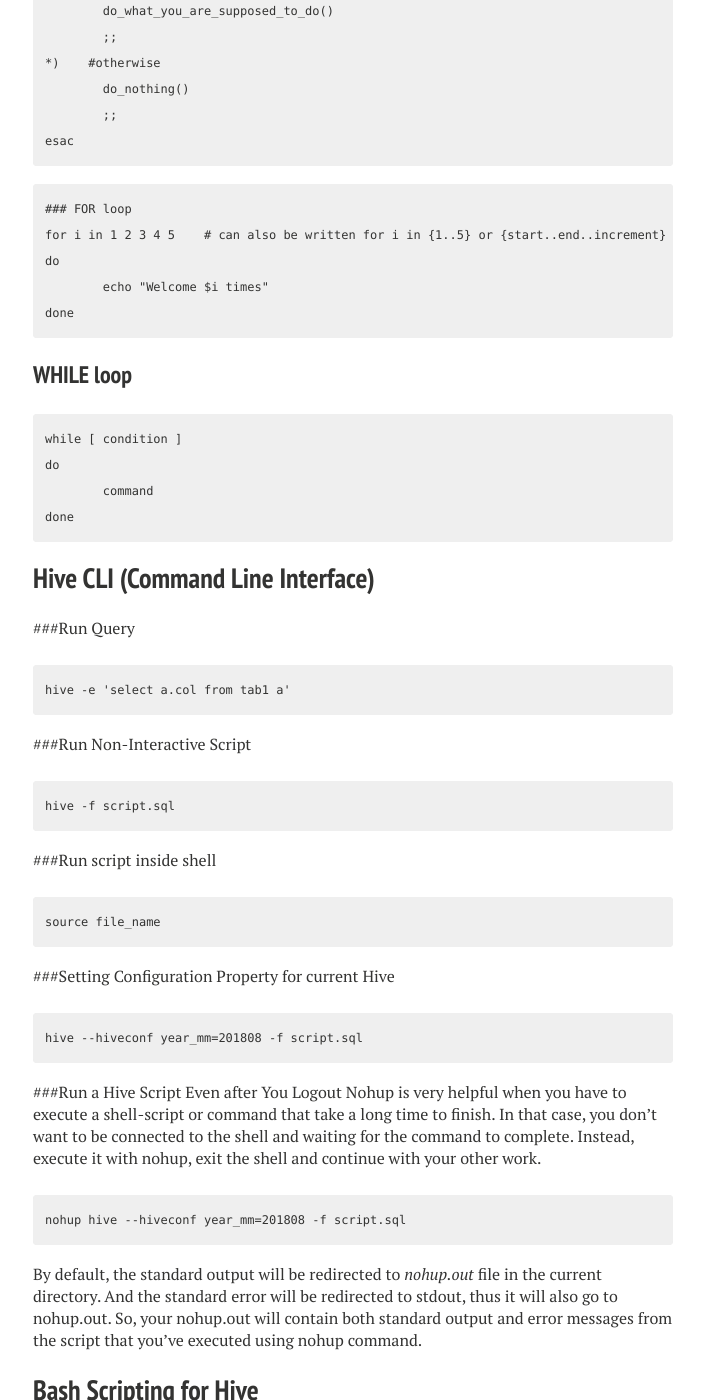
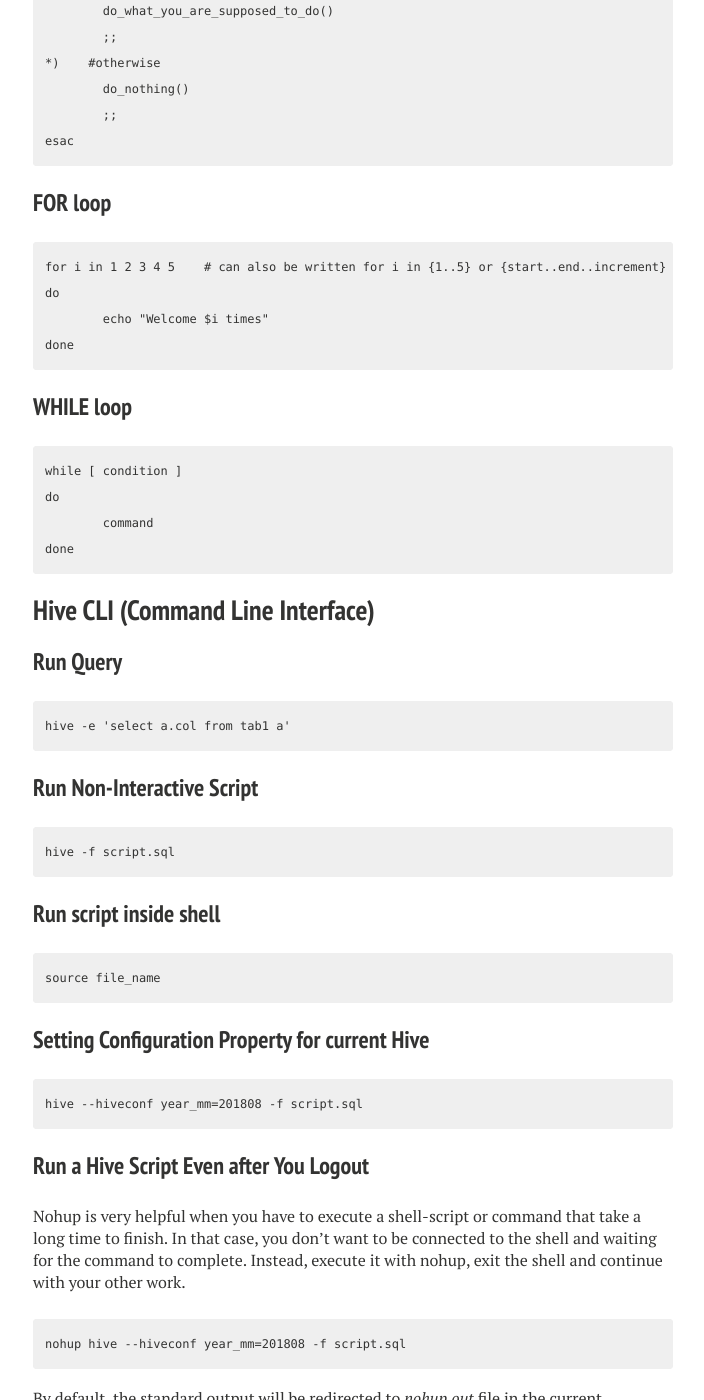
Before and after one commit to nguyenhailong/nguyenhailong.github.io, a Jekyll site: the page built from _posts/2018-08-13-Bash Scripting for Hive.md, in a window 1280 px wide and 1400 px high, scrolled down 962 px. Shown: the whole window, without its empty margins (287-991 px from the left). Built offline with Jekyll 4.4.1, drawn with Linux system fonts in a browser that asks for light colours; nearby versions of some CDN libraries; some of the changed text lies outside the part shown.

Commit message:
Fix errors

````diff
--- a/_posts/2018-08-13-Bash Scripting for Hive.md
+++ b/_posts/2018-08-13-Bash Scripting for Hive.md
@@ -45,8 +45,9 @@ case "$C" in
 esac
 ```
 
+### FOR loop
+
 ```
-### FOR loop
 for i in 1 2 3 4 5    # can also be written for i in {1..5} or {start..end..increment}
 do
 	echo "Welcome $i times"
@@ -64,27 +65,27 @@ done
 
 ## Hive CLI (Command Line Interface)
 
-###Run Query
+### Run Query
 ```
 hive -e 'select a.col from tab1 a'
 ```
 
-###Run Non-Interactive Script
+### Run Non-Interactive Script
 ```
 hive -f script.sql
 ```
 
-###Run script inside shell
+### Run script inside shell
 ```
 source file_name
 ```
 
-###Setting Configuration Property for current Hive
+### Setting Configuration Property for current Hive
 ```
 hive --hiveconf year_mm=201808 -f script.sql
 ```
 
-###Run a Hive Script Even after You Logout
+### Run a Hive Script Even after You Logout
 Nohup is very helpful when you have to execute a shell-script or command that take a long time to finish. In that case, you don’t want to be connected to the shell and waiting for the command to complete. Instead, execute it with nohup, exit the shell and continue with your other work.
 
 
@@ -121,7 +122,8 @@ Save the above example as *my_hive_script.sh*. Remember to use nohup when execut
 nohup ./my_hive_script.sh
 ```
 
-##Bugs when switch from Window to Unix
+## Bugs when switch from Window to Unix
+
 Suppose you are using a Window system and want to execute your scripts on your Unix servers.
 You may have some bugs of mismatch decodes between the two systesms (it took me a few hours to figure out the bug.)
 To fix it, you can use Notepad++ to convert the format as follow:
````
